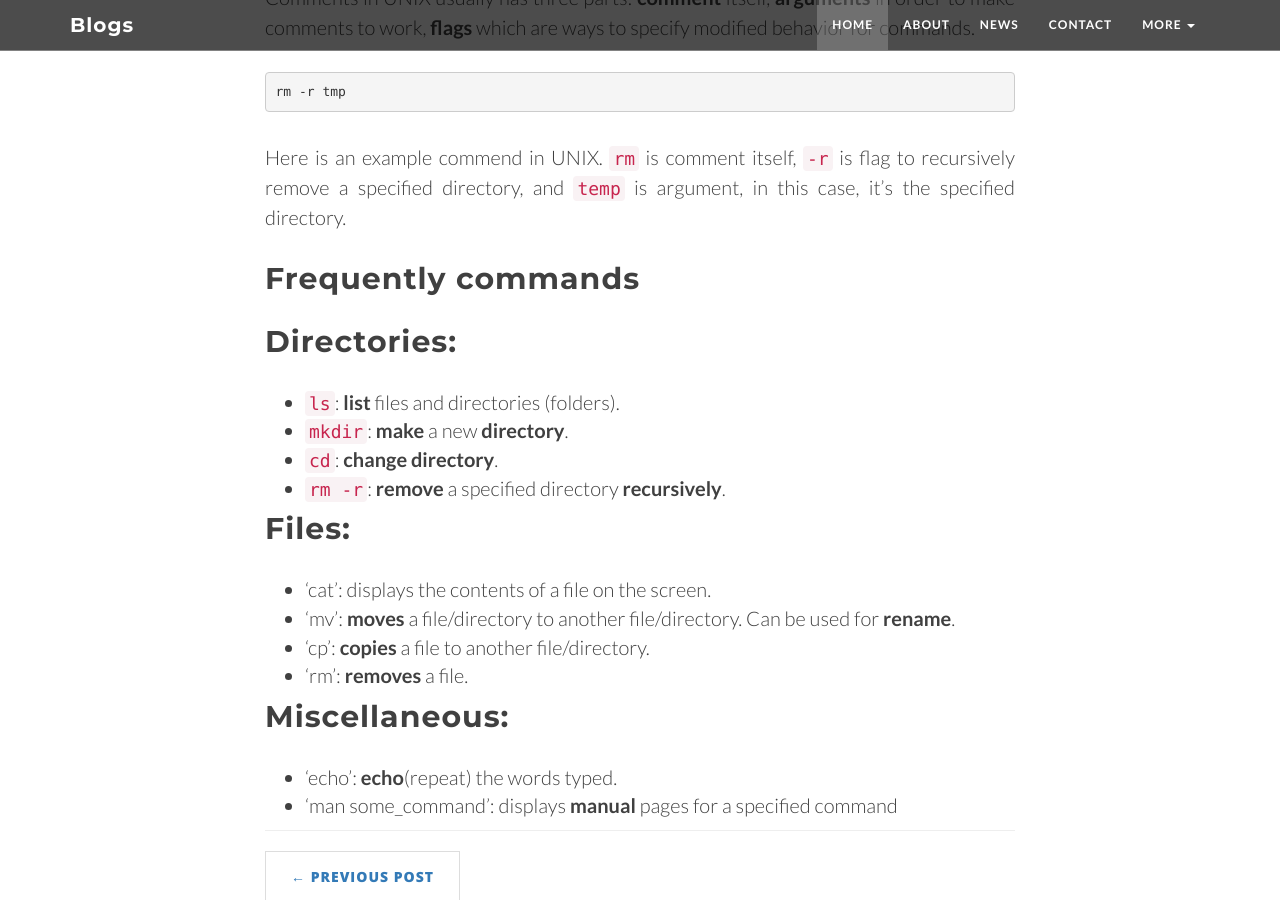
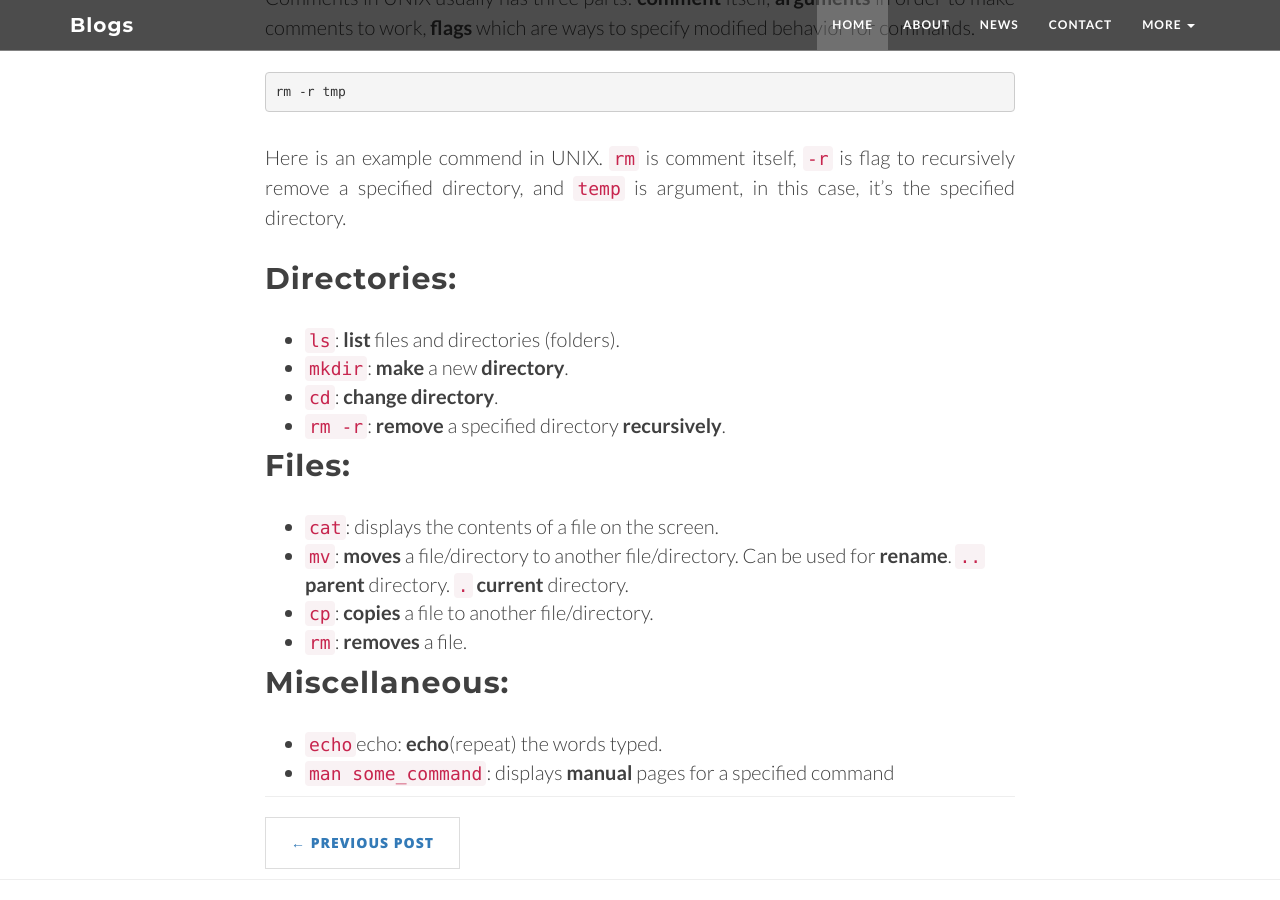
Before and after one commit to xuanix/blogs, a Jekyll site: the page built from _posts/2015-04-29-UNIX-commands.markdown, in a window 1280 px wide and 900 px high, scrolled down 604 px. Built offline with Jekyll 4.4.1, drawn with Linux system fonts in a browser that asks for light colours; nearby versions of some CDN libraries; comment, search, counter and statistics services are not loaded.

Commit message:
update commands

```diff
--- a/_posts/2015-04-29-UNIX-commands.markdown
+++ b/_posts/2015-04-29-UNIX-commands.markdown
@@ -15,8 +15,6 @@
 
 Here is an example commend in UNIX. <code>rm</code> is comment itself, <code>-r</code> is flag to recursively remove a specified directory, and <code>temp</code> is argument, in this case, it's the specified directory.
 
-## Frequently commands
-
 Directories:
 ------------
 
@@ -27,12 +25,12 @@
 
 Files:
 ------
-* 'cat': displays the contents of a file on the screen.
-* 'mv': <strong>moves</strong> a file/directory to another file/directory. Can be used for <strong>rename</strong>.
-* 'cp': <strong>copies</strong> a file to another file/directory.
-* 'rm': <strong>removes</strong> a file.
+* <code>cat</code>: displays the contents of a file on the screen.
+* <code>mv</code>: <strong>moves</strong> a file/directory to another file/directory. Can be used for <strong>rename</strong>. <code>..</code> <strong>parent</strong> directory. <code>.</code> <strong>current</strong> directory.
+* <code>cp</code>: <strong>copies</strong> a file to another file/directory.
+* <code>rm</code>: <strong>removes</strong> a file.
 
 Miscellaneous:
 --------------
-* 'echo': <strong>echo</strong>(repeat) the words typed.
-* 'man some_command': displays <strong>manual</strong> pages for a specified command
+* <code>echo</code>echo: <strong>echo</strong>(repeat) the words typed.
+* <code>man some_command</code>: displays <strong>manual</strong> pages for a specified command
```
